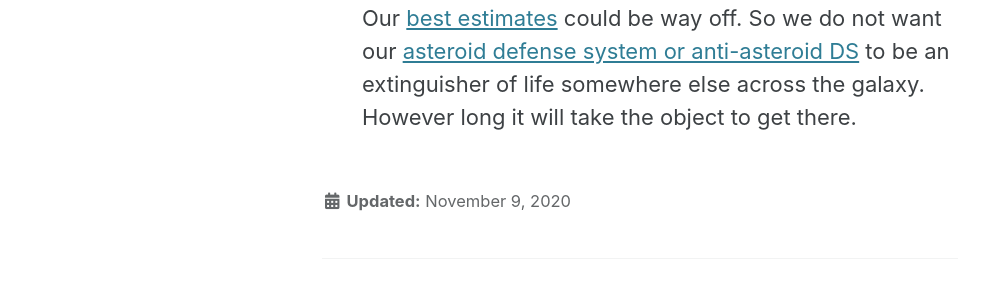
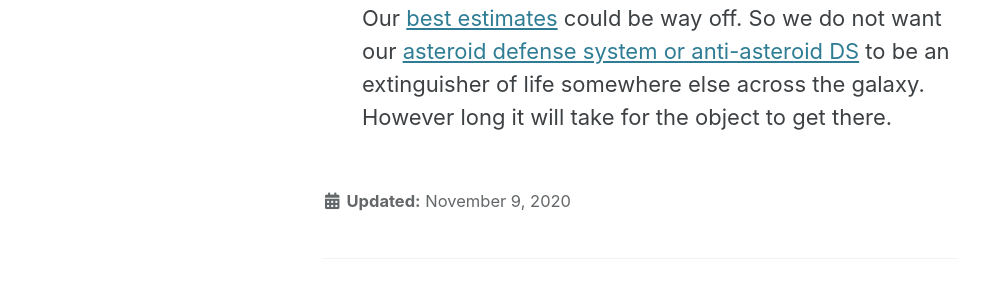
Before and after one commit to stellardreams/stellardreams.github.io, a Jekyll site: the page built from _posts/2020-11-09-Ethics-involving-the-deflection-of-Asteroids.md, in a window 1280 px wide and 900 px high, scrolled down 1925 px. Shown: the part 222-520 px from the top of the window, without its empty margins (0-998 px from the left). Built offline with Jekyll 4.4.1, drawn with Linux system fonts in a browser that asks for light colours; cached includes are drawn as plain includes.

Commit message:
Update 2020-11-09-Ethics-involving-the-deflection-of-Asteroids.md

```diff
--- a/_posts/2020-11-09-Ethics-involving-the-deflection-of-Asteroids.md
+++ b/_posts/2020-11-09-Ethics-involving-the-deflection-of-Asteroids.md
@@ -12,4 +12,4 @@ That being said, this is not a blog-post about the methods that are most likely
 From an ethical perspective and what the blog-post is really about, the following two points (at the very least) would have to be thought through in advance.
 
 * Secrecy and information in the hands of the few. Particularly with regards to this and other threats being characterized in such a way, so that very few people actually understand what the issue is in the first place. And the data related to such claims isn't publicly accessible. The means and mechanisms via which such data was collected in the first place, is not something that can be replicated and verified by an independent third party. --> Such set of realities would then increase the probability that a despot or a fringe group would want to artificially inflate the threat rating a whole lot more vs what it actually is. And then use such a reality to hold onto power. This may also include the possibility of creating artificial threats. With the overall intention being, using fear that is manufactured as a weapon.
-* In the realm of deflecting asteroids. The deflection of asteroids towards other/random direction(s) across the galaxy, is not something that should be undertaken. We do not know what kind of life exists across the milky way. Our [best estimates](https://youtu.be/2kcHGNa6vRs) could be way off. So we do not want our [asteroid defense system or anti-asteroid DS](https://stellardreams.github.io/Asteroid-Defense-System/) to be an extinguisher of life somewhere else across the galaxy. However long it will take the object to get there.
+* In the realm of deflecting asteroids. The deflection of asteroids towards other/random direction(s) across the galaxy, is not something that should be undertaken. We do not know what kind of life exists across the milky way. Our [best estimates](https://youtu.be/2kcHGNa6vRs) could be way off. So we do not want our [asteroid defense system or anti-asteroid DS](https://stellardreams.github.io/Asteroid-Defense-System/) to be an extinguisher of life somewhere else across the galaxy. However long it will take for the object to get there.
```
